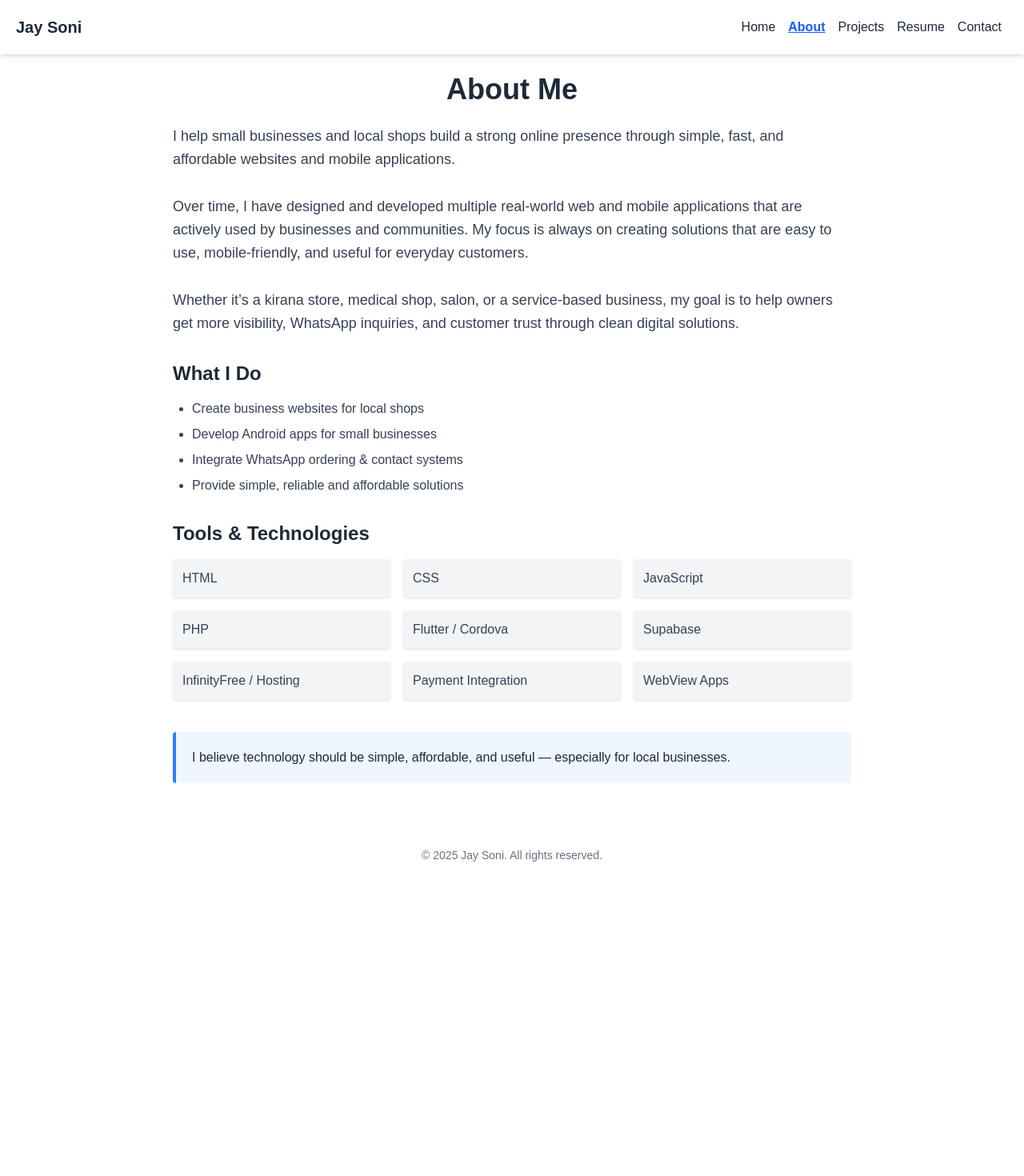
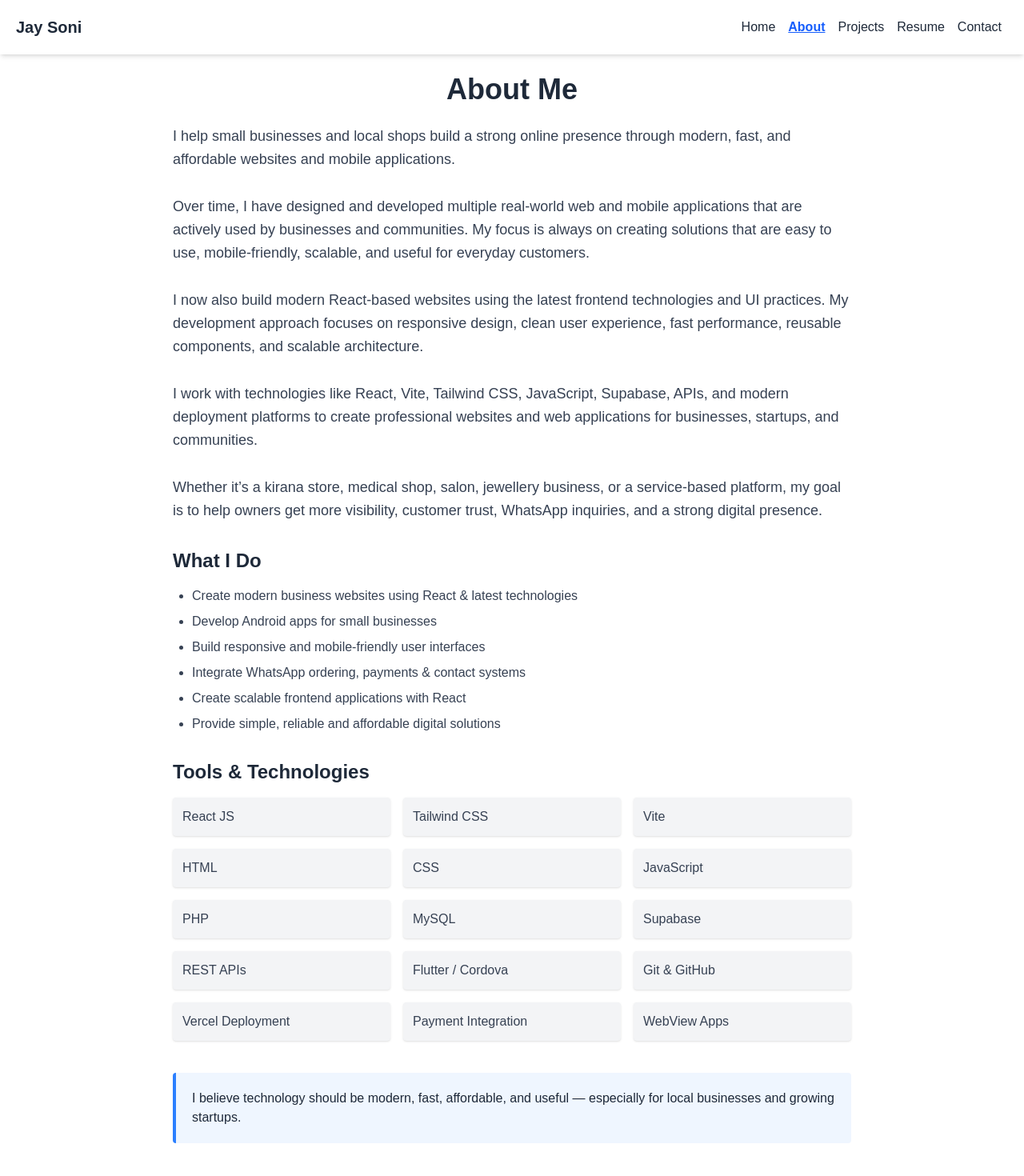
Before and after one commit to JAYU0812/portfolio, a React (Vite) app: page /about in a window 1280 px wide. Shown: the top 1470 px of the page at 80% size. Before the commit the page ends 1095 px from the top, so only its background shows below. Built offline with nearby package versions, Linux system fonts and the light colour scheme.

Commit message:
Updated about section

```diff
--- a/src/pages/About.jsx
+++ b/src/pages/About.jsx
@@ -40,8 +40,9 @@ export default function About() {
   </h2>
 
   <p className="text-lg text-gray-700 leading-relaxed mb-8">
+
     I help small businesses and local shops build a strong online
-          presence through simple, fast, and affordable websites and mobile
+    presence through modern, fast, and affordable websites and mobile
     applications.
 
     <br /><br />
@@ -49,14 +50,30 @@ export default function About() {
     Over time, I have designed and developed multiple real-world web
     and mobile applications that are actively used by businesses and
     communities. My focus is always on creating solutions that are
-          easy to use, mobile-friendly, and useful for everyday customers.
+    easy to use, mobile-friendly, scalable, and useful for everyday
+    customers.
 
     <br /><br />
 
-          Whether it’s a kirana store, medical shop, salon, or a
-          service-based business, my goal is to help owners get more
-          visibility, WhatsApp inquiries, and customer trust through clean
-          digital solutions.
+    I now also build modern React-based websites using the latest
+    frontend technologies and UI practices. My development approach
+    focuses on responsive design, clean user experience, fast
+    performance, reusable components, and scalable architecture.
+
+    <br /><br />
+
+    I work with technologies like React, Vite, Tailwind CSS,
+    JavaScript, Supabase, APIs, and modern deployment platforms to
+    create professional websites and web applications for businesses,
+    startups, and communities.
+
+    <br /><br />
+
+    Whether it’s a kirana store, medical shop, salon, jewellery
+    business, or a service-based platform, my goal is to help owners
+    get more visibility, customer trust, WhatsApp inquiries, and a
+    strong digital presence.
+
   </p>
 
   {/* What I Do */}
@@ -65,10 +82,19 @@ export default function About() {
   </h3>
 
   <ul className="list-disc ml-6 text-gray-700 space-y-2 mb-8">
-          <li>Create business websites for local shops</li>
+
+    <li>Create modern business websites using React & latest technologies</li>
+
     <li>Develop Android apps for small businesses</li>
-          <li>Integrate WhatsApp ordering & contact systems</li>
-          <li>Provide simple, reliable and affordable solutions</li>
+
+    <li>Build responsive and mobile-friendly user interfaces</li>
+
+    <li>Integrate WhatsApp ordering, payments & contact systems</li>
+
+    <li>Create scalable frontend applications with React</li>
+
+    <li>Provide simple, reliable and affordable digital solutions</li>
+
   </ul>
 
   {/* Skills */}
@@ -78,20 +104,62 @@ export default function About() {
 
   <div className="grid grid-cols-2 sm:grid-cols-3 gap-4 text-gray-700">
 
-          <div className="bg-gray-100 p-3 rounded shadow">HTML</div>
-          <div className="bg-gray-100 p-3 rounded shadow">CSS</div>
-          <div className="bg-gray-100 p-3 rounded shadow">JavaScript</div>
-          <div className="bg-gray-100 p-3 rounded shadow">PHP</div>
+    <div className="bg-gray-100 p-3 rounded shadow">
+      React JS
+    </div>
+
+    <div className="bg-gray-100 p-3 rounded shadow">
+      Tailwind CSS
+    </div>
+
+    <div className="bg-gray-100 p-3 rounded shadow">
+      Vite
+    </div>
+
+    <div className="bg-gray-100 p-3 rounded shadow">
+      HTML
+    </div>
+
+    <div className="bg-gray-100 p-3 rounded shadow">
+      CSS
+    </div>
+
+    <div className="bg-gray-100 p-3 rounded shadow">
+      JavaScript
+    </div>
+
+    <div className="bg-gray-100 p-3 rounded shadow">
+      PHP
+    </div>
+
+    <div className="bg-gray-100 p-3 rounded shadow">
+      MySQL
+    </div>
+
+    <div className="bg-gray-100 p-3 rounded shadow">
+      Supabase
+    </div>
+
+    <div className="bg-gray-100 p-3 rounded shadow">
+      REST APIs
+    </div>
+
     <div className="bg-gray-100 p-3 rounded shadow">
       Flutter / Cordova
     </div>
-          <div className="bg-gray-100 p-3 rounded shadow">Supabase</div>
+
     <div className="bg-gray-100 p-3 rounded shadow">
-            InfinityFree / Hosting
+      Git & GitHub
     </div>
+
+    <div className="bg-gray-100 p-3 rounded shadow">
+      Vercel Deployment
+    </div>
+
     <div className="bg-gray-100 p-3 rounded shadow">
       Payment Integration
     </div>
+
     <div className="bg-gray-100 p-3 rounded shadow">
       WebView Apps
     </div>
@@ -100,14 +168,15 @@ export default function About() {
 
   {/* Trust Line */}
   <div className="mt-10 p-5 bg-blue-50 border-l-4 border-blue-500 rounded">
+
     <p className="text-gray-800 font-medium">
-            I believe technology should be simple, affordable, and useful —
-            especially for local businesses.
+      I believe technology should be modern, fast, affordable, and
+      useful — especially for local businesses and growing startups.
     </p>
+
   </div>
 
 </main>
-
       {/* Footer */}
       <footer className="text-center p-4 text-sm text-gray-500 mt-10">
         © 2025 Jay Soni. All rights reserved.
```
Lines whose indentation alone changed are shown as unchanged.
